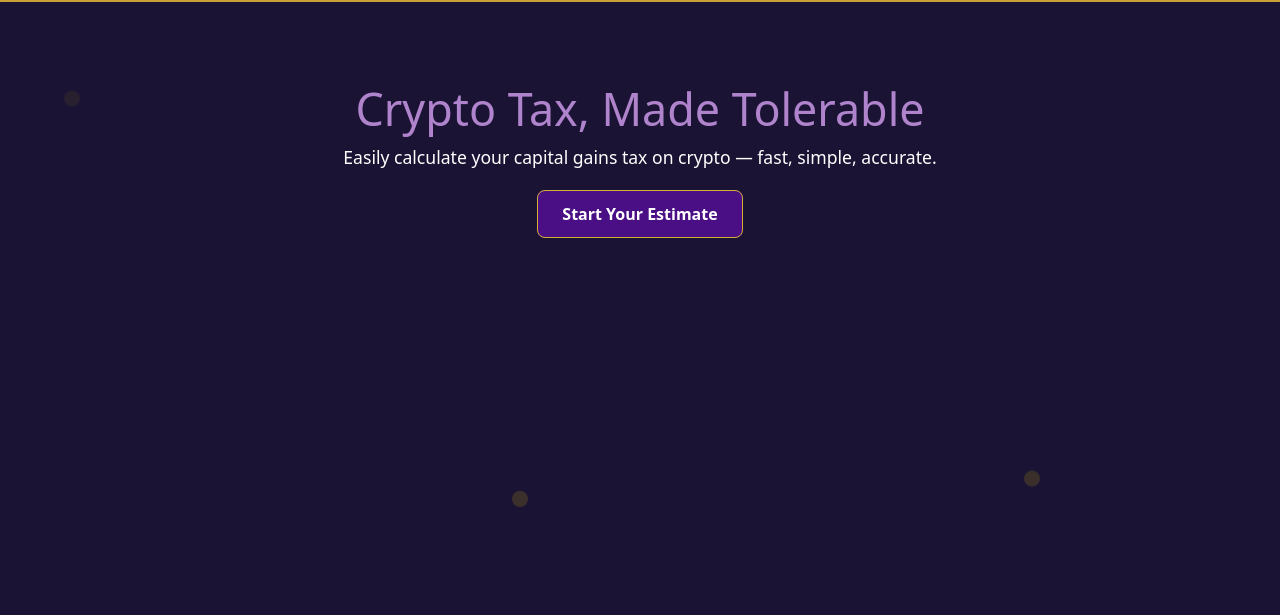
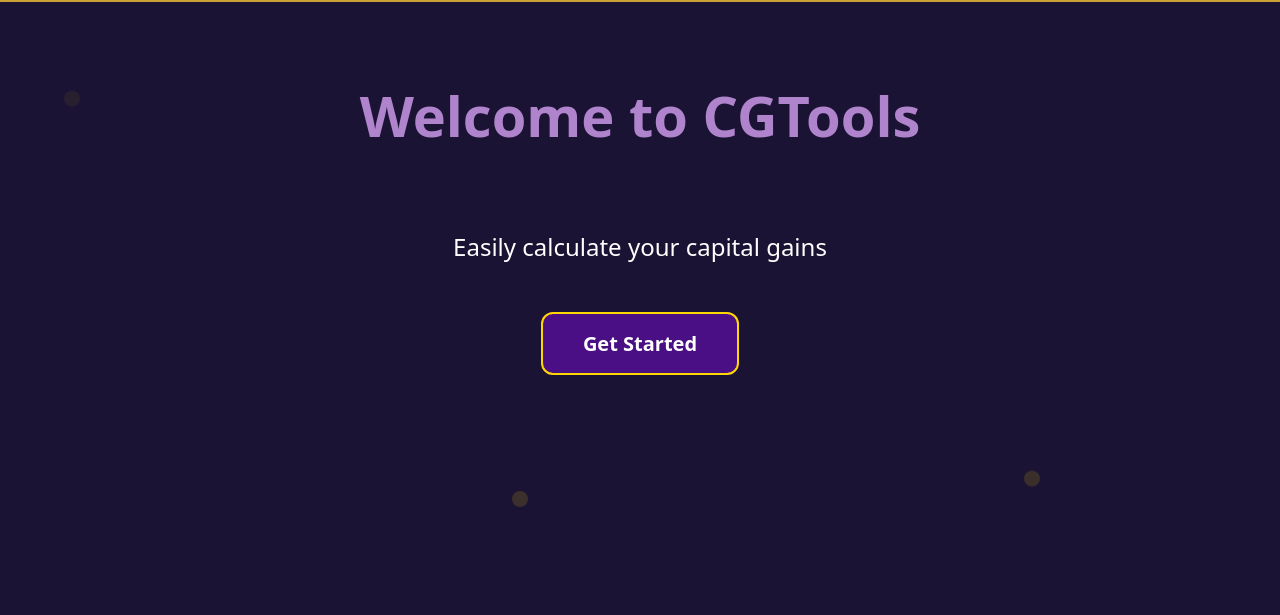
Before and after one commit to cgtools-io/AWD_Project_55, a Flask app: page / in a window 1280 px wide. Shown: the part 73-688 px from the top of the page. Run offline with Flask 3, Linux system fonts and the light colour scheme.

Commit message:
Feature: fade in landing page text

```diff
--- a/app/static/css/style.css
+++ b/app/static/css/style.css
@@ -80,6 +80,54 @@ Coinfall Animation
 @keyframes fall {
   0% { transform: translateY(-100px); opacity: 0; }
   100% { transform: translateY(110vh); opacity: 0.2; }
+}
+
+.hero {
+  min-height: auto; /* no full height anymore */
+  padding-top: 6rem; /* or more */
+  padding-bottom: 4rem;
+  text-align: center;
+}
+
+.hero-fade {
+  opacity: 0;
+  transform: translateY(30px);
+  animation: fadeInUp 1s ease forwards;
+}
+
+.hero h1.hero-fade {
+  font-size: 3.5rem;
+  color: #B084CC;
+  font-weight: bold;
+  margin-bottom: 5rem;
+}
+
+.hero p.hero-fade {
+  font-size: 1.5rem;
+  margin-bottom: 4rem;
+}
+
+.hero a.cta-button.hero-fade {
+  font-size: 1.25rem;
+  padding: 1rem 2.5rem;
+  border-radius: 12px;
+  font-weight: 700;
+  background-color: #4A0F84;
+  color: #FFF;
+  border: 2px solid #FFD700;
+  transition: background 0.3s ease, transform 0.3s ease;
+}
+
+.hero a.cta-button.hero-fade:hover {
+  background-color: #6A1FB0;
+  transform: scale(1.05);
+}
+
+@keyframes fadeInUp {
+  to {
+    opacity: 1;
+    transform: translateY(0);
+  }
 }
 
 /* ---------------
--- a/app/templates/base.html
+++ b/app/templates/base.html
@@ -1,21 +1,27 @@
 <!DOCTYPE html>
 <html lang="en">
+
 <head>
   <meta charset="UTF-8" />
   <meta name="viewport" content="width=device-width, initial-scale=1.0" />
   <title>{% block title %}{% endblock %}</title>
 
   <!-- Bootstrap 5 CSS -->
-  <link href="https://cdn.jsdelivr.net/npm/bootstrap@5.0.2/dist/css/bootstrap.min.css" rel="stylesheet" integrity="sha384-EVSTQN3/azprG1Anm3QDgpJLIm9Nao0Yz1ztcQTwFspd3yD65VohhpuuCOmLASjC" crossorigin="anonymous">
+  <link href="https://cdn.jsdelivr.net/npm/bootstrap@5.0.2/dist/css/bootstrap.min.css" rel="stylesheet"
+    integrity="sha384-EVSTQN3/azprG1Anm3QDgpJLIm9Nao0Yz1ztcQTwFspd3yD65VohhpuuCOmLASjC" crossorigin="anonymous">
 
   <!-- Bootstrap 5 JavaScript -->
-  <script src="https://cdn.jsdelivr.net/npm/bootstrap@5.0.2/dist/js/bootstrap.bundle.min.js" integrity="sha384-MrcW6ZMFYlzcLA8Nl+NtUVF0sA7MsXsP1UyJoMp4YLEuNSfAP+JcXn/tWtIaxVXM" crossorigin="anonymous"></script>
+  <script src="https://cdn.jsdelivr.net/npm/bootstrap@5.0.2/dist/js/bootstrap.bundle.min.js"
+    integrity="sha384-MrcW6ZMFYlzcLA8Nl+NtUVF0sA7MsXsP1UyJoMp4YLEuNSfAP+JcXn/tWtIaxVXM"
+    crossorigin="anonymous"></script>
 
   <link rel="stylesheet" href="{{ url_for('static', filename='css/style.css') }}" />
   {% block extra_css %}{% endblock %}
 </head>
+
 <body class="app-root">
-    <nav class="navbar navbar-expand-lg sticky-top px-4" style="background-color: rgba(26, 19, 51, 0.85); border-bottom: 1px solid #CBA135;">
+  <nav class="navbar navbar-expand-lg sticky-top px-4"
+    style="background-color: rgba(26, 19, 51, 0.85); border-bottom: 1px solid #CBA135;">
     <div class="container-fluid d-flex justify-content-between align-items-center">
       <span class="navbar-brand fw-bold text-warning">CGTools</span>
 
@@ -42,5 +48,14 @@
     </div>
   </footer>
   {% block extra_js %}{% endblock %}
+  <script>
+    setTimeout(() => {
+      const alerts = document.querySelectorAll('.alert');
+      alerts.forEach(alert => {
+        alert.classList.remove('show'); // triggers fade-out
+      });
+    }, 1500); // 3 seconds — adjust this shorter for faster dismissal
+  </script>
 </body>
+
 </html>
--- a/app/templates/index.html
+++ b/app/templates/index.html
@@ -3,19 +3,6 @@
 {% block title %}CGTools{% endblock %}
 
 {% block content %}
-<!-- Flash Messages -->
-{% with messages = get_flashed_messages(with_categories=true) %}
-  {% if messages %}
-    <div class="container mt-3">
-      {% for category, message in messages %}
-        <div class="alert alert-{{ category if category != 'messages' else 'info' }} alert-dismissable fade show" role="alert">
-          {{ message }}
-          <button type="button" class="btn-close" data-bs-dismiss="alert" aria-label="Close"></button>
-        </div>
-      {% endfor %}
-    </div>
-  {% endif %}
-{% endwith %}
 
 <div class="background">
   <div class="coin" style="left: 5%; animation-delay: 0s; animation-duration: 5s;"></div>
@@ -26,18 +13,25 @@
 </div>
 
 <main class="hero">
-    <div class="container">
-    <h1>Crypto Tax, Made Tolerable</h1>
-    <p class="tagline">Easily calculate your capital gains tax on crypto — fast, simple, accurate.</p>
-    <a href="{{ url_for('user.file_upload') }}" class="cta-button">Start Your Estimate</a>
+  <!-- Flash message just below navbar -->
+  <div class="container position-absolute start-50 translate-middle-x" style="top: 4.5rem; z-index: 1050;">
+    {% with messages = get_flashed_messages(with_categories=true) %}
+      {% if messages %}
+        <div class="container mt-4">
+          {% for category, message in messages %}
+            <div class="alert alert-{{ category }} alert-dismissible fade show shadow" role="alert">
+              {{ message }}
+              <button type="button" class="btn-close" data-bs-dismiss="alert" aria-label="Close"></button>
+            </div>
+          {% endfor %}
+        </div>
+      {% endif %}
+    {% endwith %}
+  </div>
 
-    <!-- kept these for now in case someone wants to re-use them on a different page
-    <div class="features">
-      <div class="feature">🧮 Capital Gains Tax Calculation</div>
-      <div class="feature">📤 Upload Your Trade Data</div>
-      <div class="feature">📊 Real-Time Portfolio Insights</div>
-      <div class="feature">🧾 Export Reports for Tax Filing</div>
-    </div> -->
-  </div>
+  <h1 class="hero-fade" style="animation-delay: 0s;">Welcome to CGTools</h1>
+  <p class="hero-fade" style="animation-delay: 0.6s;">Easily calculate your capital gains</p>
+  <a href="{{ url_for('user.signup') }}" class="cta-button hero-fade" style="animation-delay: 1.2s;">Get Started</a>
 </main>
+
 {% endblock %}
```
Lines whose indentation alone changed are shown as unchanged.
